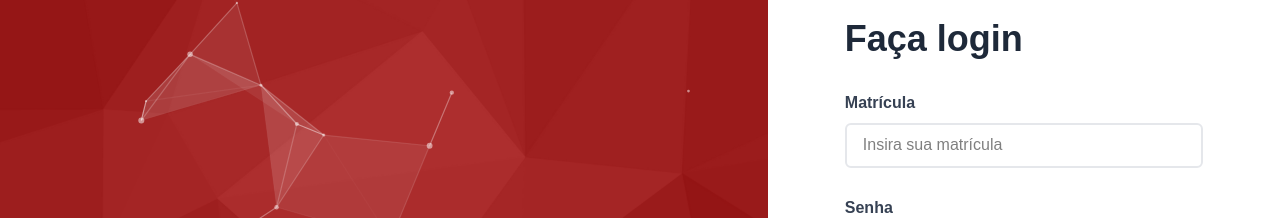
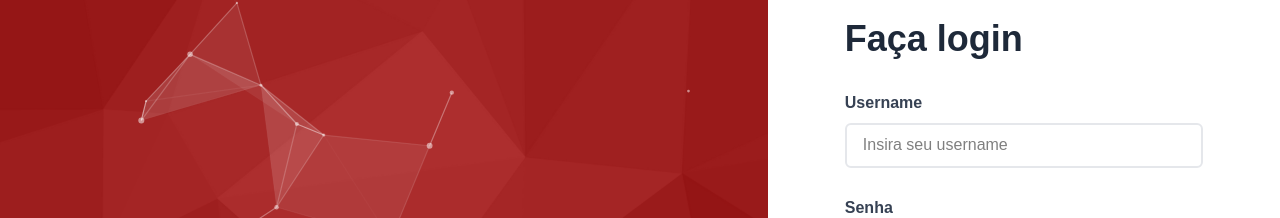
Before and after one commit to ramonespier/zelos, a Next.js app in the folder front-end/app/: page /login in a window 1280 px wide. Shown: the part 231-449 px from the top of the page. Built offline with nearby package versions, Linux system fonts and the light colour scheme.

Commit message:
fix: form

```diff
--- a/front-end/app/src/app/components/Login/LoginForm.jsx
+++ b/front-end/app/src/app/components/Login/LoginForm.jsx
@@ -73,10 +73,10 @@ export default function LoginForm() {
 
         <form className="w-full mt-6" onSubmit={handleLogin}>
           <div className="w-full">
-            <label className="text-base font-semibold text-gray-700">Matrícula</label>
+            <label className="text-base font-semibold text-gray-700">Username</label>
             <input
               name="email"
-              placeholder="Insira sua matrícula"
+              placeholder="Insira seu username"
               className="mt-2 focus:outline-none w-full border-2 border-gray-200 rounded-md h-[45px] text-black px-4 transition-all focus:border-red-500 focus:ring-1 focus:ring-red-200 disabled:bg-gray-100"
               value={email}
               onChange={(e) => setEmail(e.target.value)}
```
